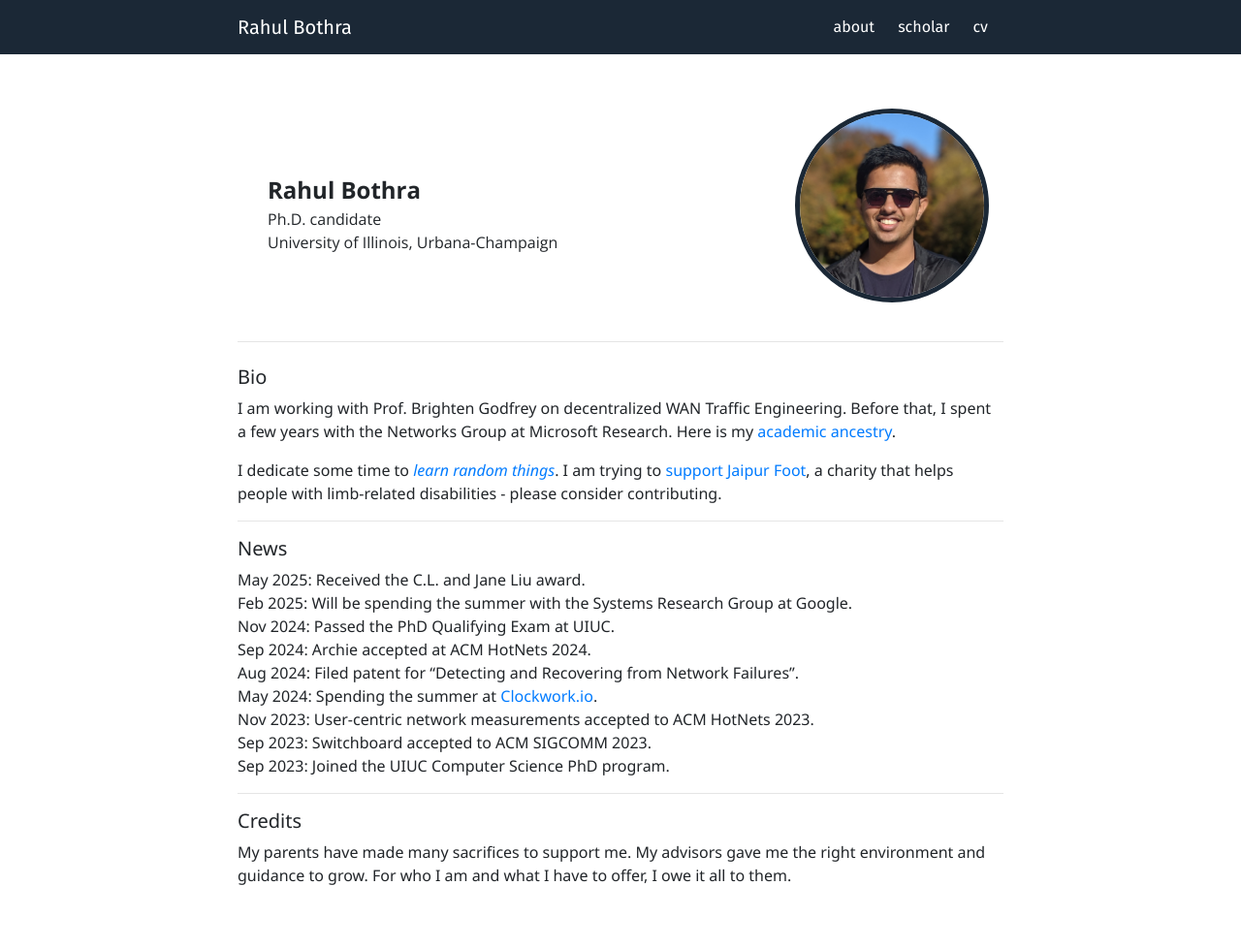
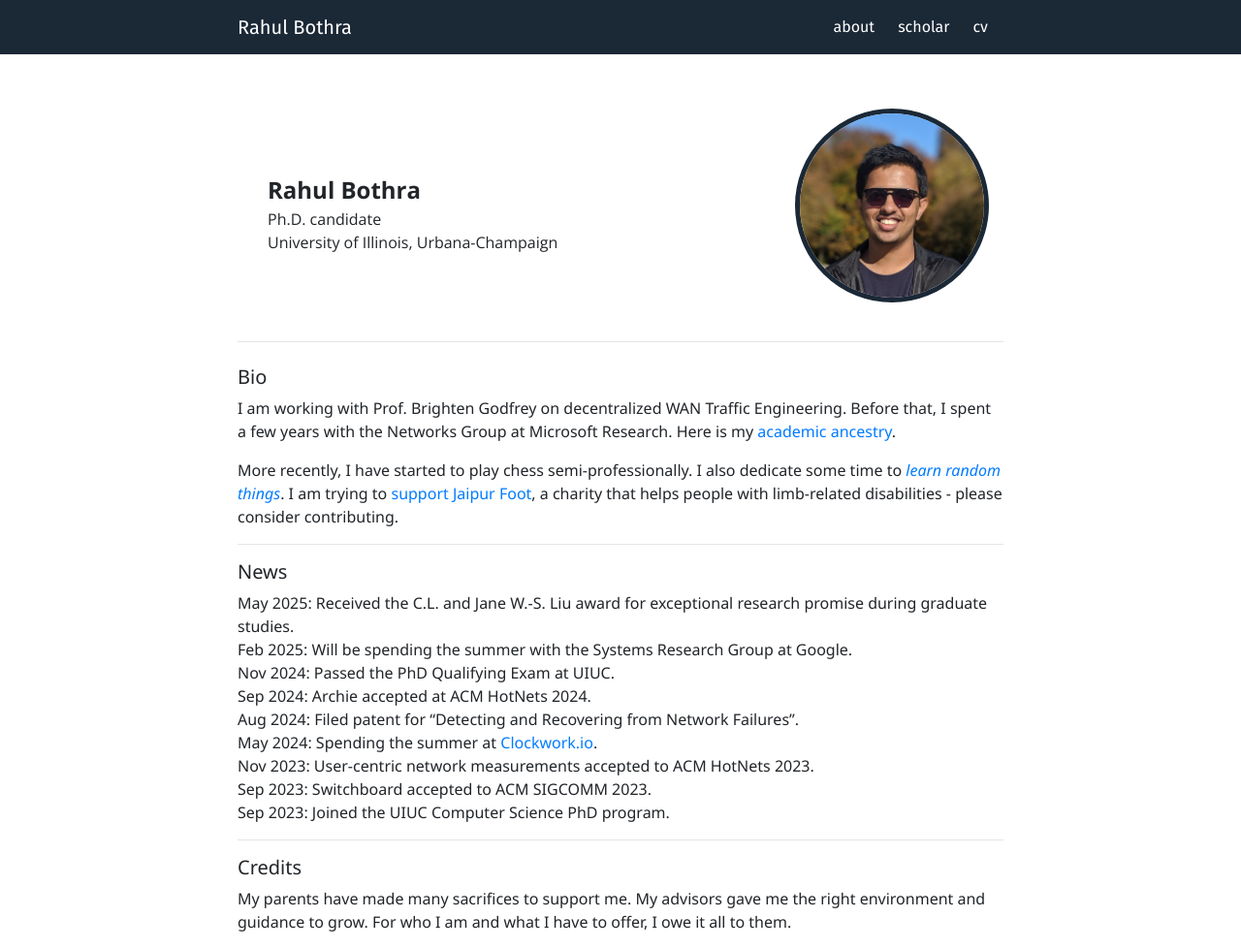
Before and after one commit to rhl-bthr/rhl-bthr.github.io, a Jekyll site: the page built from index.md, in a window 1280 px wide. Shown: the whole page at 97% size. Built offline with Jekyll 4.4.1, drawn with Linux system fonts in a browser that asks for light colours; before the commit the page ends 931 px from its top, so only the background shows below that.

Commit message:
update jaipur foot

```diff
--- a/index.md
+++ b/index.md
@@ -5,12 +5,12 @@ layout: default
 ##### Bio
 I am working with Prof. Brighten Godfrey on decentralized WAN Traffic Engineering. Before that, I spent a few years with the Networks Group at Microsoft Research. Here is my [academic ancestry](academic-ancestry).
 
-I dedicate some time to [_learn random things_](jack-of-no-trades). I am trying to [support Jaipur Foot](birthday-pledge), a charity that helps people with limb-related disabilities - please consider contributing.
+More recently, I have started to play chess semi-professionally. I also dedicate some time to [_learn random things_](jack-of-no-trades). I am trying to [support Jaipur Foot](jaipur-foot), a charity that helps people with limb-related disabilities - please consider contributing.
 
 ---
 
 ##### News
-May 2025: Received the C.L. and Jane Liu award.<br>
+May 2025: Received the C.L. and Jane W.-S. Liu award for exceptional research promise during graduate studies.<br>
 Feb 2025: Will be spending the summer with the Systems Research Group at Google. <br>
 Nov 2024: Passed the PhD Qualifying Exam at UIUC.<br>
 Sep 2024: Archie accepted at ACM HotNets 2024.<br>
```
Also changed, not shown: birthday-pledge.html (deleted, +0 -21 lines), jaipur-foot.html (added, +21 -0 lines).
